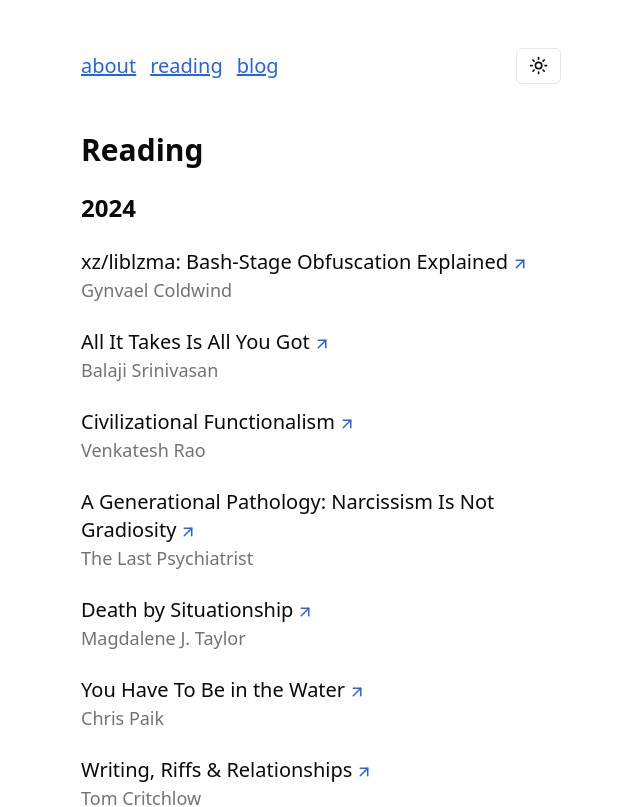
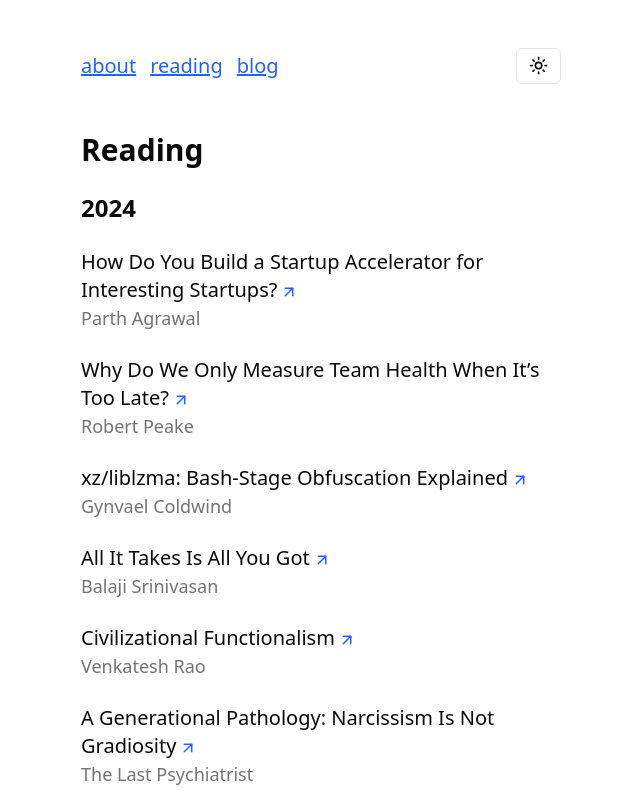
Before and after one commit to bolander72/boland.co, a Next.js app: page /reading in a window 1280 px wide. Shown: the top 807 px of the page, without its empty margins (319-959 px from the left). Built offline with nearby package versions, Linux system fonts and the light colour scheme.

Commit message:
Add reading entries

```diff
--- a/app/blog/page.tsx
+++ b/app/blog/page.tsx
@@ -2,6 +2,12 @@ import { Title } from '@/components/title'
 import { Post, posts } from '@/.velite'
 import Link from 'next/link'
 import { Link2 } from 'lucide-react'
+import sharedMetadata from '@/metadata'
+
+export const metadata = {
+  ...sharedMetadata,
+  title: 'blog | Michael Boland'
+}
 
 interface MappedPosts {
   years: {
--- a/app/reading/index.json
+++ b/app/reading/index.json
@@ -1,6 +1,16 @@
 {
   "years": {
     "2024": [
+      {
+        "title": "How Do You Build a Startup Accelerator for Interesting Startups?",
+        "authors": ["Parth Agrawal"],
+        "link": "https://slime-tanker-2a8.notion.site/Riff-How-do-you-build-a-startup-accelerator-for-interesting-startups-090eeddaf0974f8ab81a637105342e15"
+      },
+      {
+        "title": "Why Do We Only Measure Team Health When It’s Too Late?",
+        "authors": ["Robert Peake"],
+        "link": "https://www.robertpeake.com/archives/103303-why-do-we-only-measure-team-health-when-its-too-late.html"
+      },
       {
         "title": "xz/liblzma: Bash-Stage Obfuscation Explained",
         "authors": ["Gynvael Coldwind"],
```
